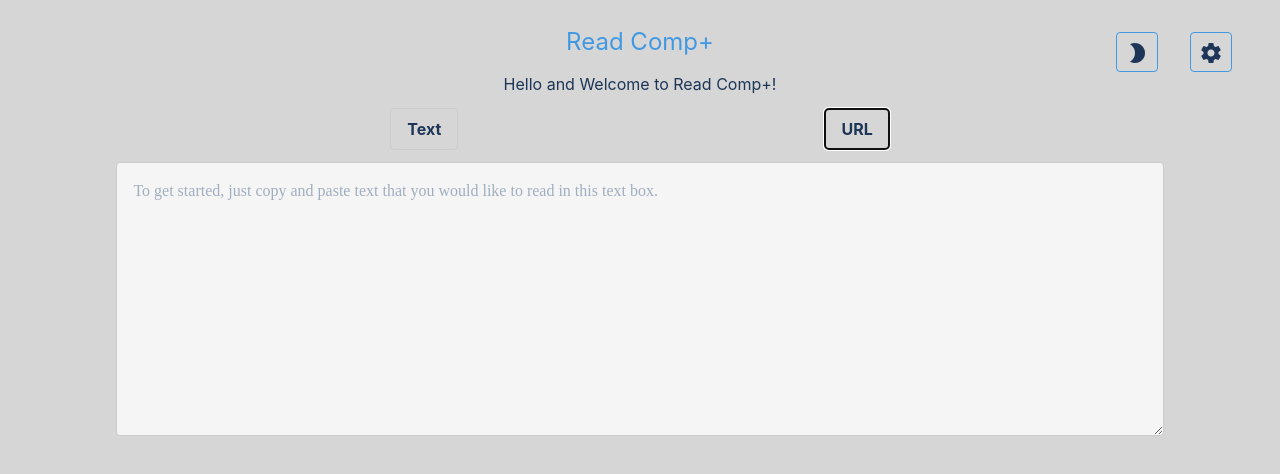
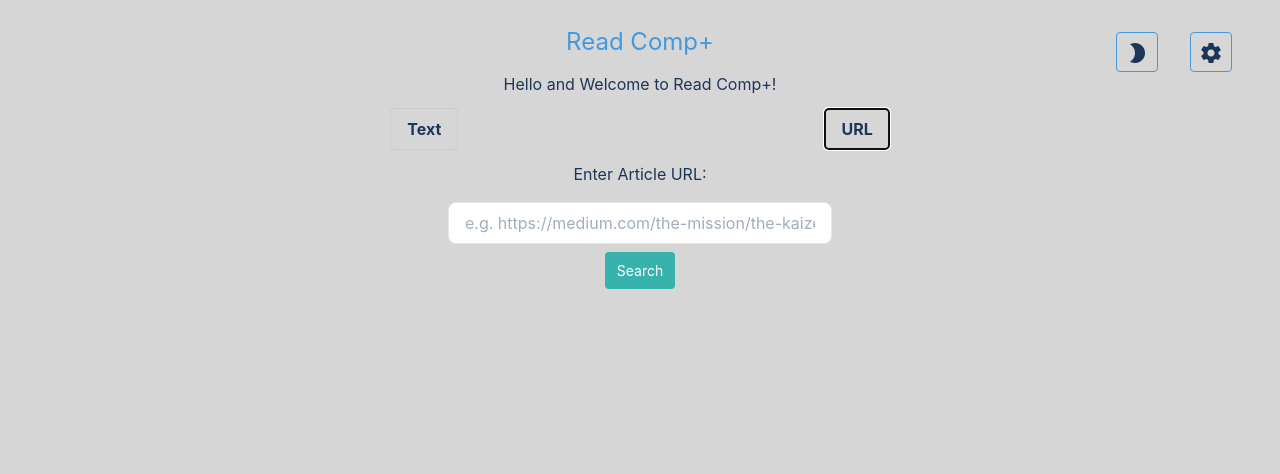
Before and after one commit to gcbest/read-comp-plus, a Svelte app: page / in a window 1280 px wide. Both pictures are taken after a click on the button "URL". Shown: the top 474 px of the page. Built offline with nearby package versions, Linux system fonts and the light colour scheme.

Commit message:
start on pulling text from url

```diff
--- a/src/App.svelte
+++ b/src/App.svelte
@@ -7,6 +7,7 @@
   import ReadingArea from './components/ReadingArea.svelte';
   import ReviewArea from './components/ReviewArea.svelte';
   import SummaryArea from './components/SummaryArea.svelte';
+  import URLInputArea from './components/URLInputArea.svelte';
   import { darkMode, theme, body, isReadingAreaVisible } from './stores';
 
   if (theme) {
@@ -40,6 +41,7 @@
   <Header />
   <SideNav />
   <OptionsArea />
+  <URLInputArea />
   <TextArea />
   {#if $isReadingAreaVisible}
     <ReadingArea />
--- a/src/components/OptionBtn.svelte
+++ b/src/components/OptionBtn.svelte
@@ -2,9 +2,7 @@
   // export let handleClick: () => void;
   import { isTextAreaVisible } from '../stores';
 
-  const handleClick = () => {
-    isTextAreaVisible.set(!$isTextAreaVisible);
-  };
+  export let handleClick;
 </script>
 
 <style>
--- a/src/components/OptionsArea.svelte
+++ b/src/components/OptionsArea.svelte
@@ -1,17 +1,22 @@
 <script lang="ts">
   import { fade, fly } from 'svelte/transition';
+  import {
+    isOptionsAreaVisible,
+    isTextAreaVisible,
+    isURLAreaVisible,
+  } from '../stores';
+  import OptionBtn from './OptionBtn.svelte';
 
-  import { isOptionsAreaVisible } from '../stores';
-
-  import OptionBtn from './OptionBtn.svelte';
+  const handleTextClick = () => isTextAreaVisible.set(true);
+  const handleURLClick = () => isURLAreaVisible.set(true);
 </script>
 
 {#if $isOptionsAreaVisible}
   <section class="my-3" in:fly={{ y: 200, duration: 1000 }} out:fade>
     <p class="text-center my-3">Hello and Welcome to Read Comp+!</p>
     <div class="flex justify-evenly">
-      <OptionBtn>Text</OptionBtn>
-      <OptionBtn>URL</OptionBtn>
+      <OptionBtn handleClick={handleTextClick}>Text</OptionBtn>
+      <OptionBtn handleClick={handleURLClick}>URL</OptionBtn>
     </div>
   </section>
 {/if}
--- /dev/null
+++ b/src/components/URLInputArea.svelte
@@ -0,0 +1,75 @@
+<script lang="ts">
+  import { CORS_URL } from '../const';
+
+  import {
+    isURLAreaVisible,
+    // htmlContent,
+    isTextAreaVisible,
+    text,
+  } from '../stores';
+  import { formatHTML } from '../utils';
+
+  let url: string;
+  let htmlPromise;
+
+  const getHTML = async () => {
+    const res = await fetch(CORS_URL + url);
+    const html = await res.text();
+
+    const parser = new DOMParser();
+    const doc = parser.parseFromString(html, 'text/html');
+    console.log(doc);
+
+    if (res.ok) {
+      const newText = formatHTML(doc);
+      text.set(newText);
+      isTextAreaVisible.set(true);
+      isURLAreaVisible.set(false);
+      //   return html;
+    } else throw new Error('Unable to get website');
+  };
+
+  const handleSubmit = (event) => {
+    event.preventDefault();
+    htmlPromise = getHTML();
+  };
+</script>
+
+<style>
+  .input {
+    @apply bg-white border border-gray-300 rounded-lg py-2 px-4 mb-2 block w-full appearance-none leading-normal;
+  }
+</style>
+
+{#if $isURLAreaVisible}
+  <section class="text-center">
+    <label for="url">Enter Article URL:</label>
+    <input
+      name="url"
+      class="input focus:outline-none focus:shadow-outline max-w-sm m-auto my-4"
+      type="url"
+      placeholder="e.g. https://medium.com/the-mission/the-kaizen-approach-to-achieving-your-biggest-goal-the-philosophy-of-constant-improvement-172033f8346"
+      bind:value={url} />
+    <button
+      class="flex-shrink-0 bg-teal-500 hover:bg-teal-700 border-teal-500
+        hover:border-teal-700 text-sm border-4 text-white py-1 px-2 rounded"
+      on:click={handleSubmit}
+      type="button">
+      Search
+    </button>
+    <div class="feedback">
+      <!-- {#await htmlPromise}
+
+        {:then html }
+
+        {/await} -->
+      <!-- {#await htmlPromise}
+        <p>...waiting</p>
+      {:then html}
+        <p>Page received</p>
+      {:catch error}
+        <p style="color: red">{error.message}</p>
+      {/await} -->
+    </div>
+  </section>
+{/if}
--- a/src/const.ts
+++ b/src/const.ts
@@ -22,3 +22,5 @@ export const DEFAULT_RESPONSES: REVIEW_RESPONSES = {
         mainTakeAway: '',
         useCase: '',
 };
+
+export const CORS_URL = 'https://cors-anywhere.herokuapp.com/';
--- a/src/stores.ts
+++ b/src/stores.ts
@@ -10,6 +10,7 @@ export const isReadingAreaVisible: Writable<boolean> = writable(false);
 export const isReviewAreaVisible: Writable<boolean> = writable(false);
 export const isReadingDoneAreaVisible: Writable<boolean> = writable(false);
 export const isSummaryAreaVisible: Writable<boolean> = writable(false);
+export const isURLAreaVisible: Writable<boolean> = writable(false);
 
 export const darkMode: Writable<boolean> = writable(false);
 export const open: Writable<boolean> = writable(false);
@@ -21,5 +22,6 @@ export const wpm: Writable<string> = writable(localStorage.getItem('wpm') || '25
 export const font: Writable<string> = writable(localStorage.getItem('font') || 'Times New Roman');
 export const color: Writable<string> = writable(localStorage.getItem('color') || 'black');
 export const size: Writable<string> = writable(localStorage.getItem('font-size') || '16');
+// export const htmlContent: Writable<string> = writable('');
 
 export const reviewResponses: Writable<REVIEW_RESPONSES> = writable(DEFAULT_RESPONSES);
--- a/src/utils.ts
+++ b/src/utils.ts
@@ -91,3 +91,12 @@ export const updateTime = (wpm: string, textContent: string) => {
         const newTime = calculateScrollSpeed(parseInt(wpm), numWords);
         animationTime.set(newTime);
 };
+
+export const formatHTML = (html: Document): string => {
+        // find all p tags and combine
+        const newTextContent = Array.from(html.querySelectorAll('p'))
+                .map(p => p.textContent.replace(/Advertisement/g, ''))
+                .join(' ');
+        console.log(newTextContent);
+        return newTextContent;
+};
```
